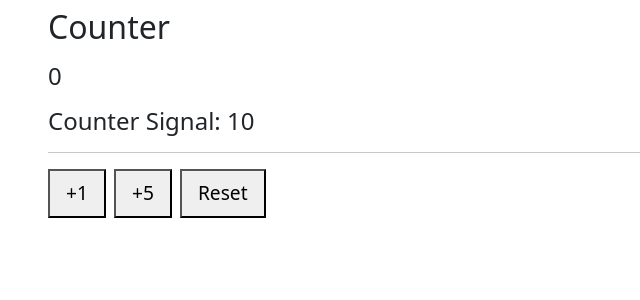
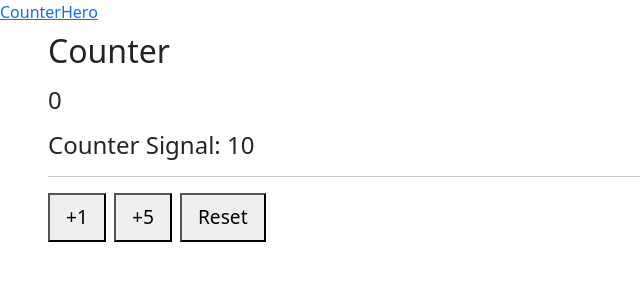
Before and after one commit to CamiloPaez7744/LearningAngular, an Angular app in the folder 02-bases/: page / in a window 1280 px wide. Shown: the top 300 px of the page, without its empty margins (0-640 px from the left). Built offline with nearby package versions, Linux system fonts and the light colour scheme.

Commit message:
feat: implement navbar component with routing and styles

```diff
--- a/02-bases/src/app/app.html
+++ b/02-bases/src/app/app.html
@@ -1,3 +1,4 @@
+<app-navbar></app-navbar>
 <section class="mx-5 mt-2">
   <router-outlet />
 </section>
--- a/02-bases/src/app/app.routes.ts
+++ b/02-bases/src/app/app.routes.ts
@@ -4,5 +4,6 @@
 
 export const routes: Routes = [
   { path: '', component: CounterPageComponent },
-  { path: 'hero', component: HeroPageComponent }
+  { path: 'hero', component: HeroPageComponent },
+  { path: '**', redirectTo: ''  }
 ];
--- a/02-bases/src/app/app.ts
+++ b/02-bases/src/app/app.ts
@@ -1,9 +1,10 @@
 import { Component, signal } from '@angular/core';
 import { RouterOutlet } from '@angular/router';
+import { Navbar } from "./components/shared/navbar/navbar";
 
 @Component({
   selector: 'app-root',
-  imports: [RouterOutlet],
+  imports: [RouterOutlet, Navbar],
   templateUrl: './app.html',
   styleUrl: './app.css'
 })
--- /dev/null
+++ b/02-bases/src/app/components/shared/navbar/navbar.html
@@ -0,0 +1,4 @@
+<nav>
+  <a routerLink="/">Counter</a>
+  <a [routerLink]="['/hero']">Hero</a>
+</nav>
```
Also changed, not shown: 02-bases/src/app/components/shared/navbar/navbar.ts (added, +12 -0 lines), 02-bases/src/app/components/shared/navbar/navbar.css (added), 2 other files (tests, documents, lock files or other folders).
